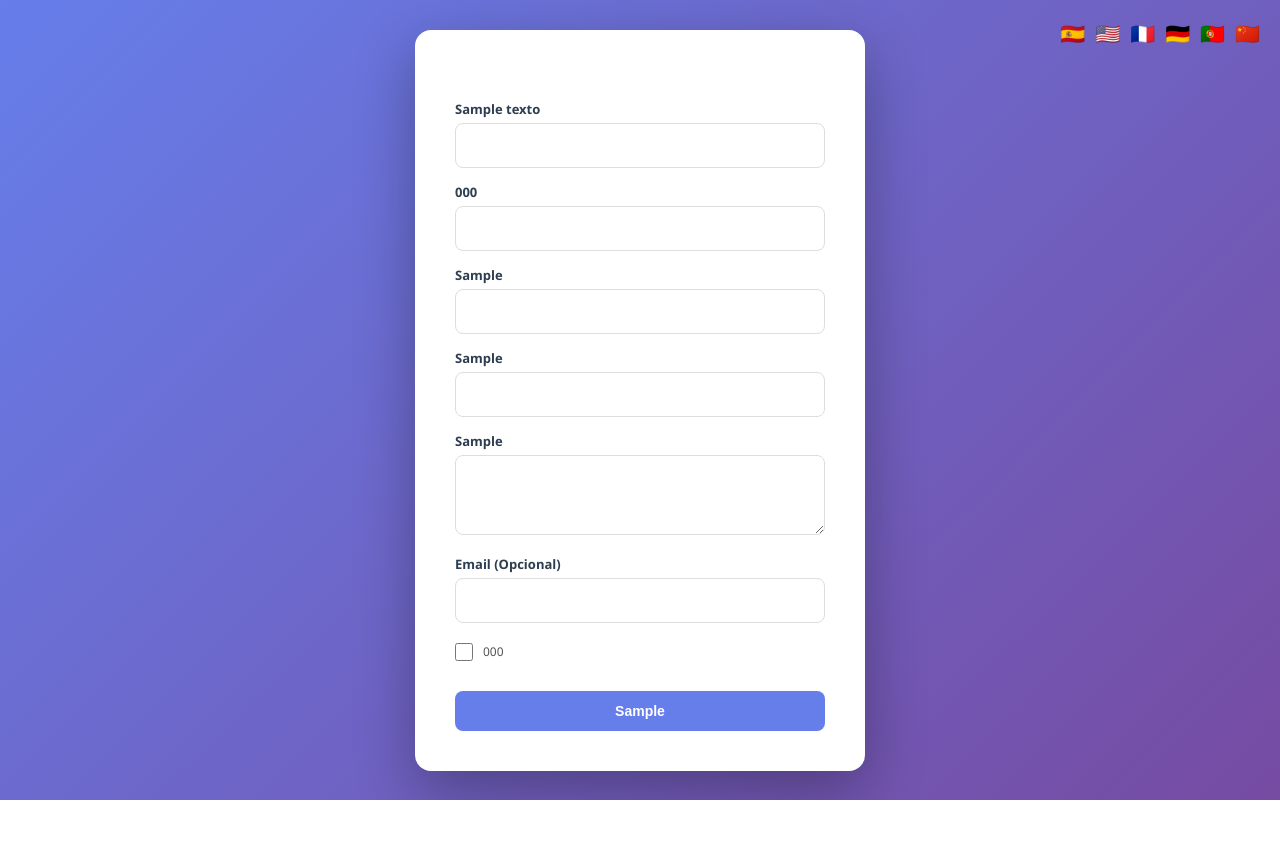
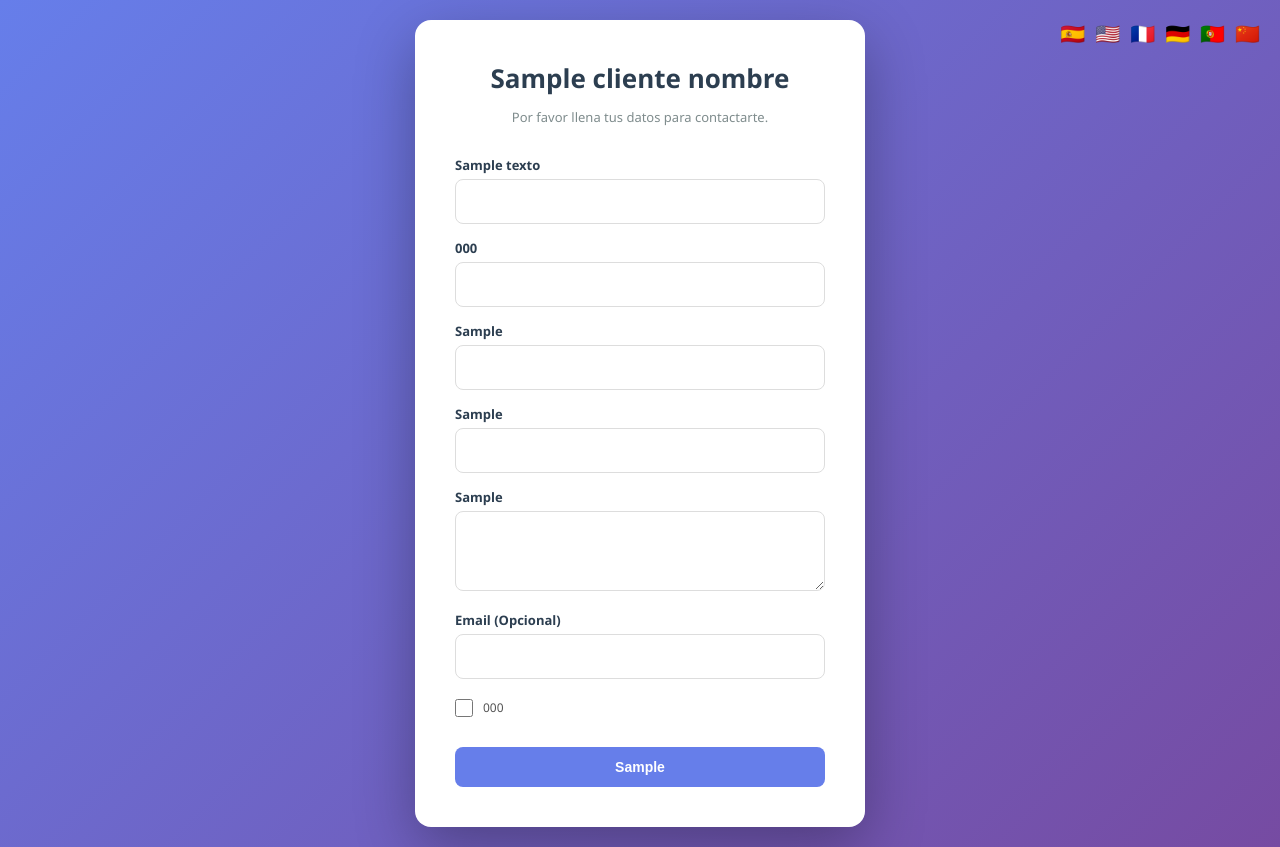
Before and after one commit to DG2028-2029/bot-inmobiliaria-v1, a Flask app: template templates/formulario.html in a window 1280 px wide. Before the commit the page ends 800 px from the top, so only its background shows below. Run offline with Flask 3, Linux system fonts and the light colour scheme; the template is opened without the code that fills it: most values are stand-ins (such as "Sample title", 1, 10 or a date in 2020).

Commit message:
Update formulario.html

```diff
--- a/templates/formulario.html
+++ b/templates/formulario.html
@@ -40,8 +40,8 @@
             to { opacity: 1; transform: translateY(0); }
         }
 
-        h2 { color: #2c3e50; font-size: 24px; margin-bottom: 8px; text-align: center; }
-        .subtitle { text-align: center; color: #7f8c8d; font-size: 14px; margin-bottom: 30px; }
+        h2 { color: #2c3e50; font-size: 26px; margin-bottom: 12px; text-align: center; font-weight: 700; }
+        .subtitle { text-align: center; color: #7f8c8d; font-size: 13px; margin-bottom: 30px; }
 
         .form-group { margin-bottom: 15px; }
         label { display: block; color: #2c3e50; font-weight: 600; font-size: 13px; margin-bottom: 5px; }
@@ -127,8 +127,8 @@
 <div class="form-container">
     {% if not enviado %}
 
-    <h2>{{ textos.titulo_form }}</h2>
-    <p class="subtitle">{{ textos.subtitulo_form }}</p>
+    <h2>{{ cliente_nombre }}</h2>
+    <p class="subtitle">Por favor llena tus datos para contactarte.</p>
 
     <form method="POST">
         <div class="form-group">
```
